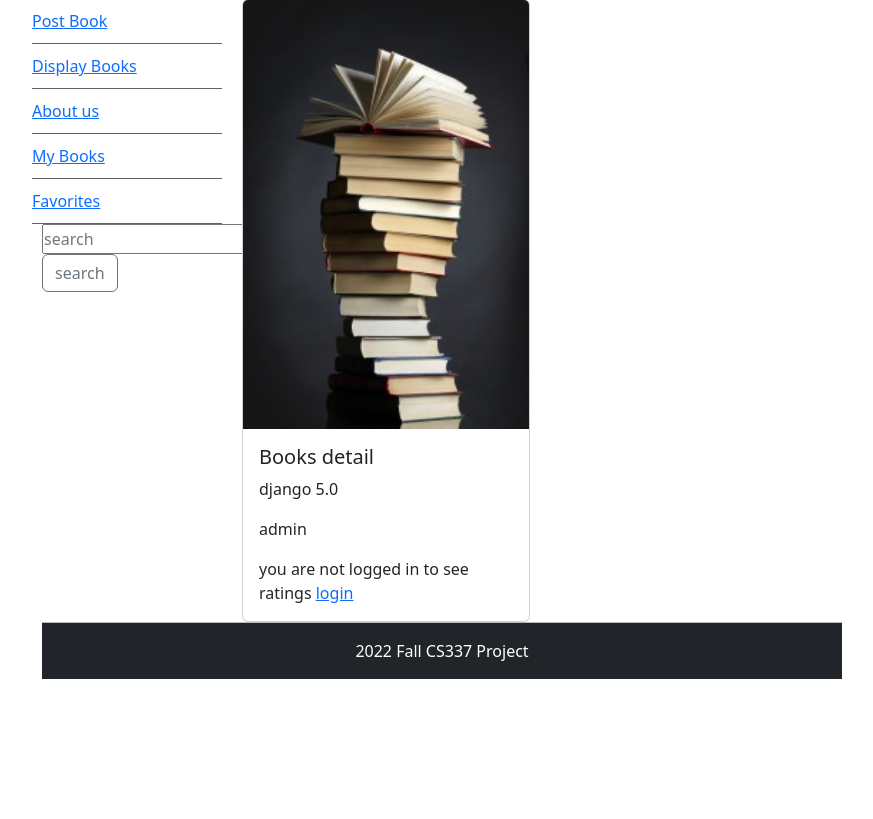
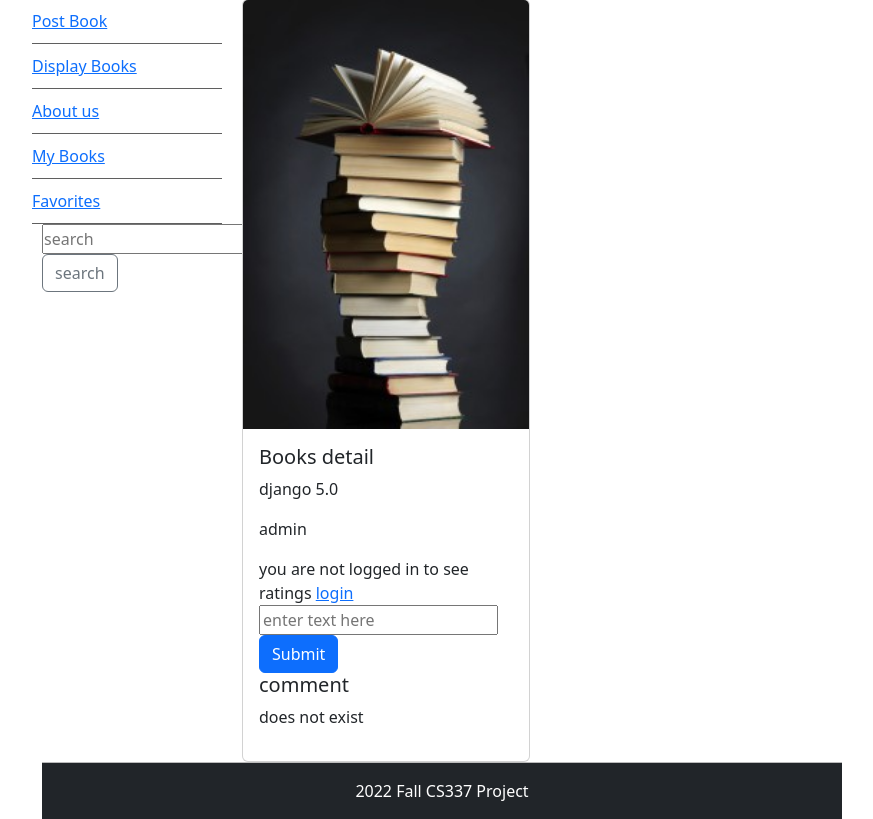
Before and after one commit to ggarci10/cs3337group2, a Django app: page /book_detail/7 in a window 1280 px wide. Shown: the part 180-999 px from the top of the page, without its empty margins (198-1071 px from the left). Before the commit the page ends 859 px from the top, so only its background shows below. Run offline with Django 3.2, Linux system fonts and the light colour scheme; data comes from the database, SQL or seed files in the repository; both versions use the stored data as it was after the commit.

Commit message:
Add files via upload

```diff
--- a/bookexx/bookEX/templates/bookMng/book_detail.html
+++ b/bookexx/bookEX/templates/bookMng/book_detail.html
@@ -67,7 +67,6 @@
 
 
 
-
             {% else %}
 you are not logged in to see ratings
             <a href="{% url 'login' %}?next=/">login</a>
@@ -75,9 +74,25 @@ you are not logged in to see ratings
 
 
 
+ <form  action="{% url 'comment' book.id %}" method="POST" novalidate>
+        <input type="text" name="comment" id="comment" placeholder="enter text here" required>
+
+                <input class="btn btn-primary" type="submit" value="Submit">
 
 
 
+     {% csrf_token %}
+  </form>
+
+    <h5 class="card-title"> comment</h5>
+ {% if is_comment %}
+    {% for comment in comments %}
+      <p>  {{comment.comment}}  by {{comment.username}} </p>
+    {% endfor %}
+
+      {% else %}
+      <p>does not exist</p>
+ {% endif %}
 
 
 
--- a/bookexx/bookMng/admin.py
+++ b/bookexx/bookMng/admin.py
@@ -2,9 +2,10 @@ from django.contrib import admin
 
 # Register your models here.
 
-from .models import MainMenu, Rate
+from .models import MainMenu, Rate, Comment
 from .models import Book
 
 admin.site.register(MainMenu)
 admin.site.register(Book)
 admin.site.register(Rate)
+admin.site.register(Comment)
--- a/bookexx/bookMng/models.py
+++ b/bookexx/bookMng/models.py
@@ -29,3 +29,12 @@ class Rate(models.Model):
 
     def __str__(self):
         return str(self.id)
+
+
+class Comment(models.Model):
+    comment = models.TextField(max_length=500, blank=True)
+    product = models.ForeignKey(Book, blank=True, null=True, on_delete=models.CASCADE)
+    username = models.ForeignKey(User, blank=True, null=True, on_delete=models.CASCADE)
+
+    def __str__(self):
+        return str(self.id)
--- a/bookexx/bookMng/urls.py
+++ b/bookexx/bookMng/urls.py
@@ -15,5 +15,5 @@ urlpatterns = [
     path('search_items', views.search_items, name='search_items'),
     path('aboutus', views.aboutus, name='aboutus'),
     path('rate/<int:book_id>', views.rate, name='rate'),
-
+    path('comment/<int:book_id>', views.comment, name='comment'),
 ]
--- a/bookexx/bookMng/views.py
+++ b/bookexx/bookMng/views.py
@@ -6,8 +6,8 @@ from django.http import HttpResponse
 from django.shortcuts import render, get_object_or_404, redirect
 
 # Create your views here.
-from .models import MainMenu
-from .forms import BookForm, ReviewForm
+from .models import MainMenu, Comment
+from .forms import BookForm, ReviewForm, CommentForm
 from django.http import HttpResponseRedirect
 from .models import Book
 from .models import Rate
@@ -111,21 +111,27 @@ def book_detail(request, book_id):
     book.pic_path = book.picture.url[14:]
     is_favorite = False
     is_rate = False
+    is_comment = False
     if request.user.is_authenticated:
+        if Comment.objects.filter(username=request.user, product__id=book_id).exists():
+            is_comment = True
         if book.favorite.filter(id=request.user.id).exists():
             is_favorite = True
         if Rate.objects.filter(username=request.user, product__id=book_id).exists():
             is_rate = True
             avg = Rate.objects.filter(product__id=book_id).aggregate(Avg('rating'))
+            comments = Comment.objects.filter(product__id=book_id)
             return render(request,
                           'bookMng/book_detail.html',
                           {
                               'item_list': MainMenu.objects.all(),
                               'book': book,
                               'is_favorite': is_favorite,
+                              'is_comment': is_comment,
                               'rate': Rate.objects.get(username=request.user, product__id=book_id),
                               'is_rate': is_rate,
-                              'avg': avg
+                              'avg': avg,
+                              'comments': comments
                           })
         else:
             return render(request,
@@ -134,7 +140,8 @@ def book_detail(request, book_id):
                               'item_list': MainMenu.objects.all(),
                               'book': book,
                               'is_favorite': is_favorite,
-                              'is_rate': is_rate
+                              'is_rate': is_rate,
+                              'is_comment': is_comment
                           })
 
     else:
@@ -228,12 +235,42 @@ def rate(request, book_id):
                 data.product_id = book_id
                 data.username_id = request.user.id
                 data.save()
-                review = Rate.objects.get(username=request.user, product__id=book_id)
                 return render(request,
-                              'bookMng/rate.html',
+                              'bookMng/book_favorite.html',
                               {
                                   'item_list': MainMenu.objects.all(),
-                                  'book': book,
-                                  'rate': Rate.objects.get(username=request.user, product__id=book_id),
-                                  'is_rate': is_rate
                               })
+
+
+def comment(request, book_id):
+    book = Book.objects.get(id=book_id)
+    book.pic_path = book.picture.url[14:]
+    is_comment = False
+    if Comment.objects.filter(username=request.user, product__id=book_id).exists():
+        is_comment = True
+    if request.method == "POST":
+        try:
+            c = Comment.objects.get(username=request.user, product__id=book_id)
+            form = CommentForm(request.POST, instance=c)
+            form.save()
+            return render(request,
+                          'bookMng/comment.html',
+                          {
+                              'item_list': MainMenu.objects.all(),
+                              'book': book,
+                              'rate': Comment.objects.get(username=request.user, product__id=book_id),
+                              'is_comment': is_comment
+                          })
+        except Comment.DoesNotExist:
+            form = CommentForm(request.POST)
+            if form.is_valid():
+                data = Comment()
+                data.comment = form.cleaned_data['comment']
+                data.product_id = book_id
+                data.username_id = request.user.id
+                data.save()
+                return render(request,
+                              'bookMng/comment.html',
+                              {
+                                  'item_list': MainMenu.objects.all(),
+                              })
```
Also changed, not shown: bookexx/bookEX/templates/bookMng/comment.html (added, +20 -0 lines), bookexx/bookMng/forms.py (+7 -1 lines), bookexx/bookMng/migrations/0017_comment.py (added), bookexx/db.sqlite3.
